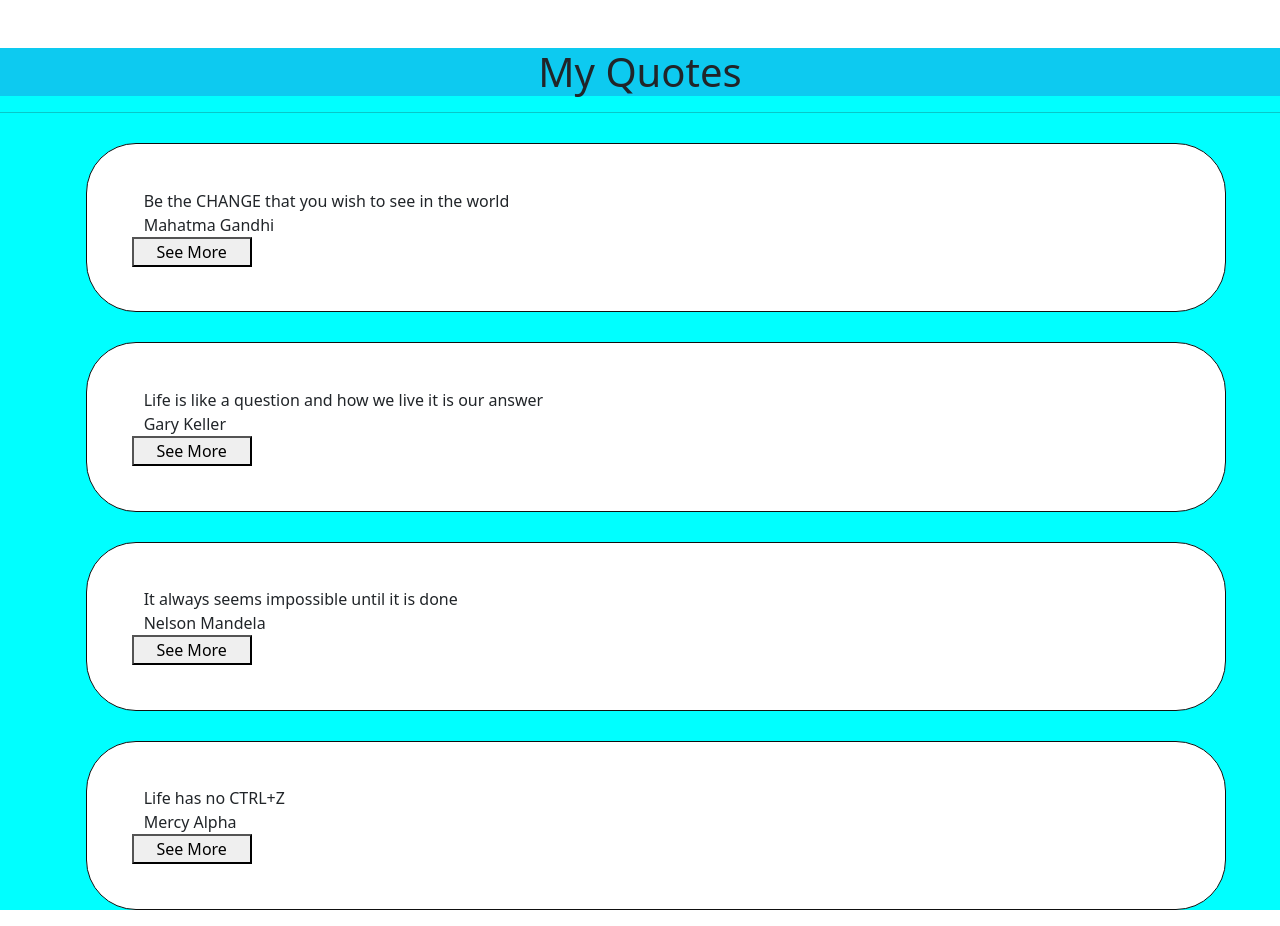
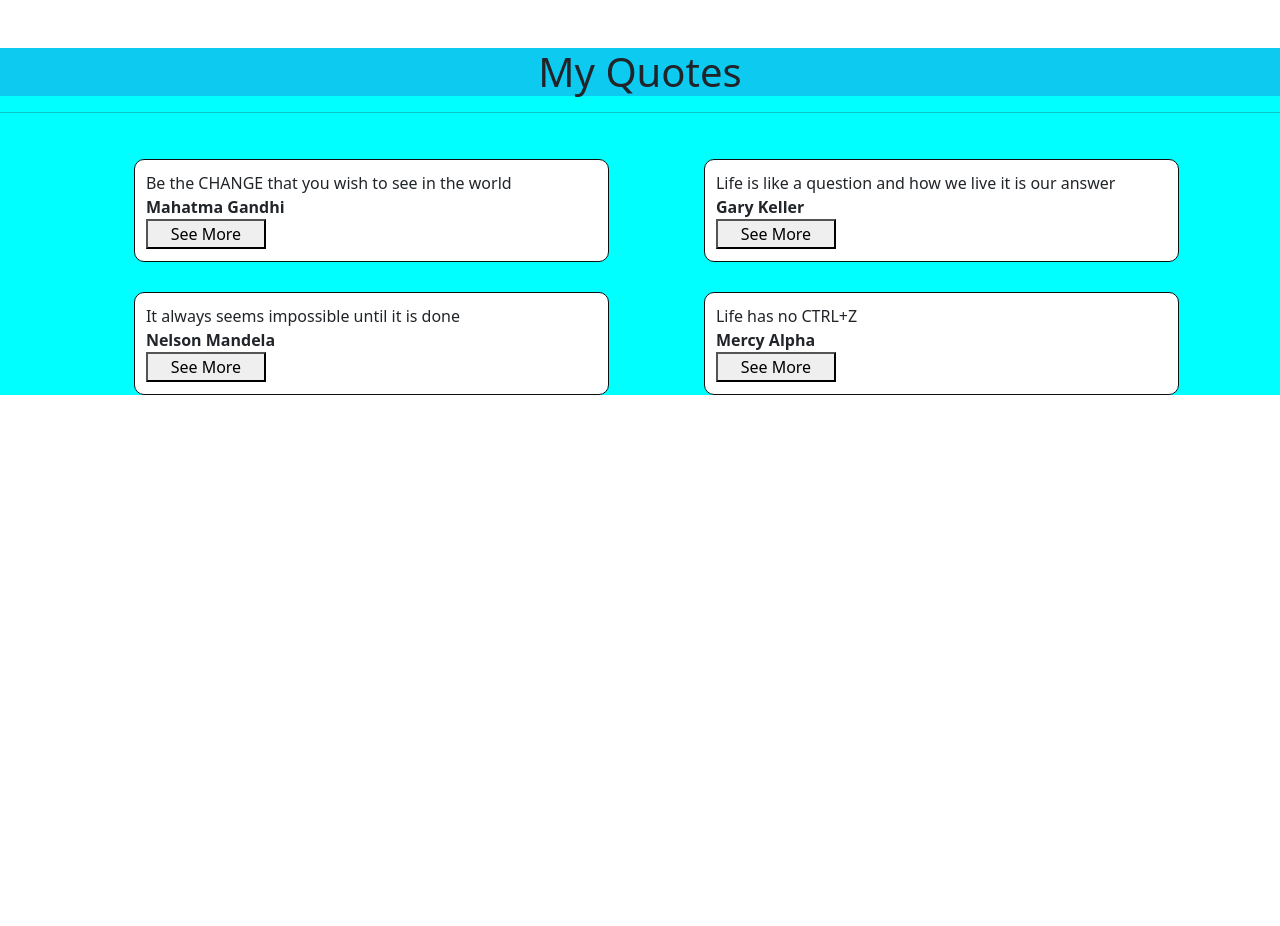
Before and after one commit to Mercywairimu01/quotes-app, an Angular app: page / in a window 1280 px wide. After the commit the page ends 800 px from the top, so only its background shows below. Built offline with nearby package versions, Linux system fonts and the light colour scheme.

Commit message:
create a highlight directive

```diff
--- a/src/app/app.module.ts
+++ b/src/app/app.module.ts
@@ -6,13 +6,15 @@ import { AppComponent } from './app.component';
 import { QuoteComponent } from './quote/quote.component';
 import { QuoteDetailsComponent } from './quote-details/quote-details.component';
 import { TimeCountPipe } from './time-count.pipe';
+import { HighlightDirective } from './highlight.directive';
 
 @NgModule({
   declarations: [
     AppComponent,
     QuoteComponent,
     QuoteDetailsComponent,
-    TimeCountPipe
+    TimeCountPipe,
+    HighlightDirective
   ],
   imports: [
     BrowserModule,
--- /dev/null
+++ b/src/app/highlight.directive.ts
@@ -0,0 +1,10 @@
+import { Directive } from '@angular/core';
+
+@Directive({
+  selector: '[appHighlight]'
+})
+export class HighlightDirective {
+
+  constructor() { }
+
+}
--- a/src/app/quote-details/quote-details.component.html
+++ b/src/app/quote-details/quote-details.component.html
@@ -1,5 +1,17 @@
 <p>{{quotes.description}}</p>
 <i class="fa-light fa-thumbs-up"></i>
-<p>-- on {{quotes.completeDate |date}} ({{quotes.completeDate |timeCount}}day(s) ago </p>
-<p><span  class="text-success">{{quotes.upvotes}} <img src="https://p.kindpng.com/picc/s/35-356912_10-like-thanks-pogchamp-agree-disagree-thumbs-up.png" alt="" width="2%"></span>  <span class="text-danger ml-3">{{quotes.downvotes}} <img src ="https://e7.pngegg.com/pngimages/1015/544/png-clipart-thumb-signal-red-thumbs-down-hand-presentation-thumbnail.png" alt="thumbsdown img" width="2%"></span></p>
+<p>-- on {{quotes.completeDate |date}} ({{quotes.completeDate |timeCount}}day(s) ago) </p>
+ <div class="d-grid gap-2 d-md-block">
+ <button class="btn text-success" (click)="upVote()">{{quotes.upvotes}}
+    <img src="https://raw.githubusercontent.com/Mercywairimu01/quotes-app/main/src/assets/thumbsup.png" alt="thumbsup img" width="20px">
+</button>
+<span> <button class="btn text-danger btn-sm" id="btn1" (click)="downVote()" >{{quotes.downvotes}}
+    <img src ="https://raw.githubusercontent.com/Mercywairimu01/quotes-app/main/src/assets/thumbsdown.png" alt="thumbsdown img" width="20px" >
+</button></span>
+</div>
 <button (click) = 'quotesDelete(true)'>Delete</button>
+
+
+
+
+<!-- <p><span  class="text-success">{{quotes.upvotes}} <img src="https://raw.githubusercontent.com/Mercywairimu01/quotes-app/main/src/assets/thumbsup.png" alt="" width="2%"></span>  <span class="text-danger ml-3">{{quotes.downvotes}} <img src ="https://raw.githubusercontent.com/Mercywairimu01/quotes-app/main/src/assets/thumbsdown.png" alt="thumbsdown img" width="2.5%"></span></p> -->
--- a/src/app/quote-details/quote-details.component.ts
+++ b/src/app/quote-details/quote-details.component.ts
@@ -13,6 +13,17 @@ export class QuoteDetailsComponent implements OnInit {
    quotesDelete(complete:boolean){
     this.isComplete.emit(complete);
   }
+
+
+   upVote(){
+    this.quotes.upvotes++;    //increases upvotes
+}
+
+
+downVote(){
+    this.quotes.downvotes++;    //increases downvotes
+
+}
   constructor() { }
 
   ngOnInit(): void {
--- a/src/app/quote/quote.component.html
+++ b/src/app/quote/quote.component.html
@@ -2,12 +2,21 @@
 <hr>
 <ul>
   <div class="container" >
- <div class ="row" *ngFor='let quote of quotes;let i = index'>
+ <div class ="row justify-content-around" >
+  <div class="col-5" *ngFor='let quote of quotes;let i = index'>
     <li class="que">{{quote.quote}} </li>
-    <li class="quo">{{quote.author}} </li>
-
+    <li class="quo"><strong>{{quote.author}}</strong> </li>
+    <!-- <div class="d-grid gap-2 d-md-block">
+      <button class="btn text-success" (click)="upVote()">{{quotes.upvotes}}
+         <img src="https://raw.githubusercontent.com/Mercywairimu01/quotes-app/main/src/assets/thumbsup.png" alt="thumbsup img" width="20px">
+     </button>
+     <span> <button class="btn text-danger btn-sm" id="btn1" (click)="downVote()" >{{quotes.downvotes}}
+         <img src ="https://raw.githubusercontent.com/Mercywairimu01/quotes-app/main/src/assets/thumbsdown.png" alt="thumbsdown img" width="20px" >
+     </button></span>
+     </div> -->
     <button style="width: 120px;" (click)='toggleDetails(i)'>See More</button>
     <app-quote-details *ngIf='quote.showDescription' [quotes]='quote' (isComplete) = 'deleteQuote($event,i)'></app-quote-details>
+  </div>
   </div>
   </div>
 </ul>
--- a/src/styles.css
+++ b/src/styles.css
@@ -5,12 +5,16 @@
 /* .container{
     background-color:white;
 } */
-.row{
+.col-5{
     background-color:white;
     list-style: none;
     border: 1px solid rgb(15, 15, 15);
-    padding: 4%;
+    padding: 1%;
     margin-top: 30px;
-    border-radius: 50px 50px 50px 50px;
+    border-radius: 10px 10px 10px 10px;
 
 }
+
+/* button .btn text-danger{
+   width: 1%;
+} */
```
Also changed, not shown: src/app/quote/quote.component.ts (+11 -2 lines), src/thumbsup.png (added), 1 other file (tests, documents, lock files or other folders).
